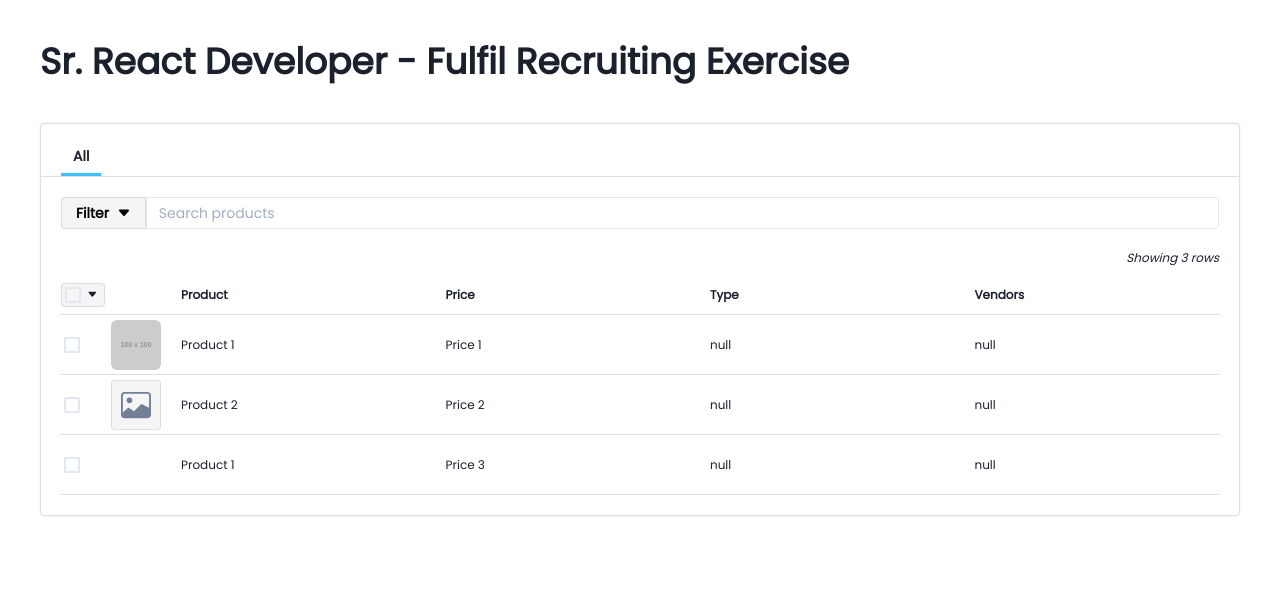
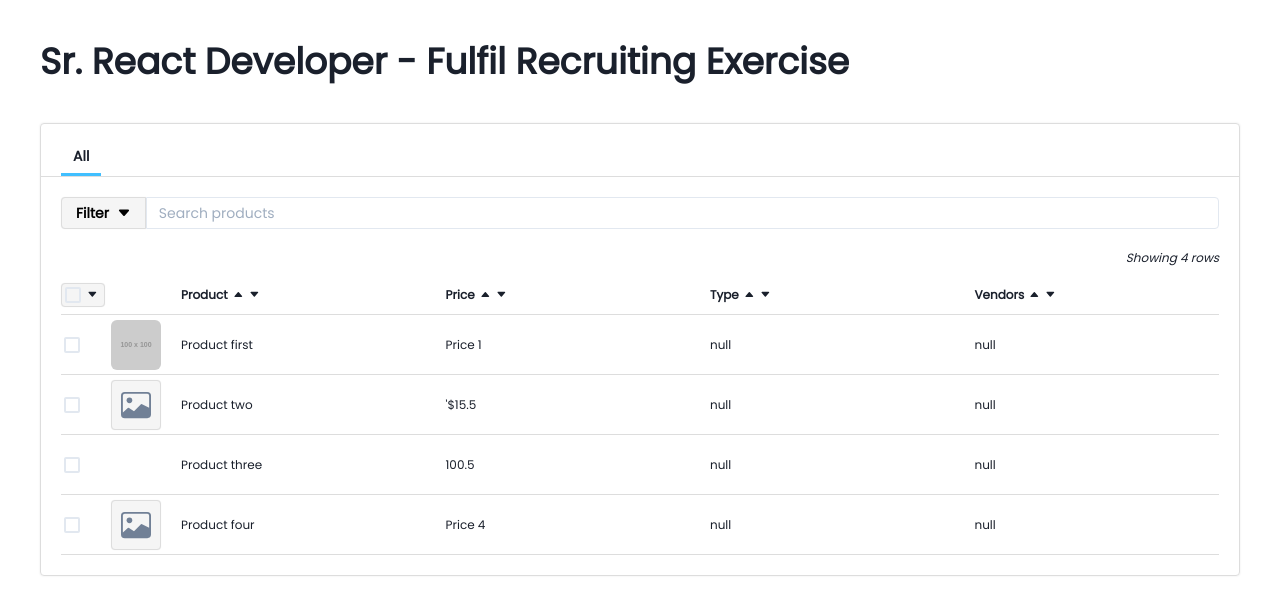
Before and after one commit to chineduogada/sr-react-dev-fulfil-exercise, a Next.js app: page / in a window 1280 px wide. Shown: the top 614 px of the page. Built offline with nearby package versions, Linux system fonts and the light colour scheme.

Commit message:
feat(DataTable): add `sort icons` to columns
Refs: #1

```diff
--- a/components/DataTable/DataTable.tsx
+++ b/components/DataTable/DataTable.tsx
@@ -3,7 +3,7 @@ import Button from "components/Button/Button";
 import Input from "components/Form/Input";
 import Image from "components/Image/Image";
 import React from "react";
-import { BsCaretDownFill, BsImage } from "react-icons/bs";
+import { BsCaretDownFill, BsCaretUpFill, BsImage } from "react-icons/bs";
 import { layoutStyles } from "theme/components";
 
 interface DataTableProps {
@@ -24,7 +24,7 @@ interface DataTableProps {
 const DataTable: React.FC<DataTableProps> = ({ columns, rows }) => {
   const gridTemplateColumns = columns?.reduce(
     (acc, col) => acc + "1fr ",
-    "100px "
+    rows?.[0].image !== undefined ? "100px " : "50px "
   );
 
   return (
@@ -90,11 +90,28 @@ const DataTable: React.FC<DataTableProps> = ({ columns, rows }) => {
               </Flex>
 
               {columns?.map(({ id, label }) => (
-                <Box key={id} data-testid={`data-table-column`}>
+                <Flex
+                  alignItems="center"
+                  key={id}
+                  data-testid={`data-table-column`}
+                >
                   <Text fontWeight={"bold"} fontSize="xs">
                     {label}
                   </Text>
-                </Box>
+
+                  <Icon
+                    transform="translate(5px, 2px)"
+                    data-testid="data-table-column-sort-up"
+                  >
+                    <BsCaretUpFill />
+                  </Icon>
+                  <Icon
+                    transform="translate(5px, 2px)"
+                    data-testid="data-table-column-sort-down"
+                  >
+                    <BsCaretDownFill />
+                  </Icon>
+                </Flex>
               ))}
             </Grid>
           </>
--- a/pages/index.tsx
+++ b/pages/index.tsx
@@ -39,20 +39,26 @@ const HomePage: NextPage = () => {
         rows={[
           {
             id: "1",
-            product: "Product 1",
+            product: "Product first",
             price: "Price 1",
             image: "https://via.placeholder.com/100",
           },
           {
             id: "2",
-            product: "Product 2",
-            price: "Price 2",
+            product: "Product two",
+            price: "'$15.5",
             image: null,
           },
           {
             id: "3",
-            product: "Product 1",
-            price: "Price 3",
+            product: "Product three",
+            price: 100.5,
+          },
+          {
+            id: "4",
+            product: "Product four",
+            price: "Price 4",
+            image: null,
           },
         ]}
       />
```
